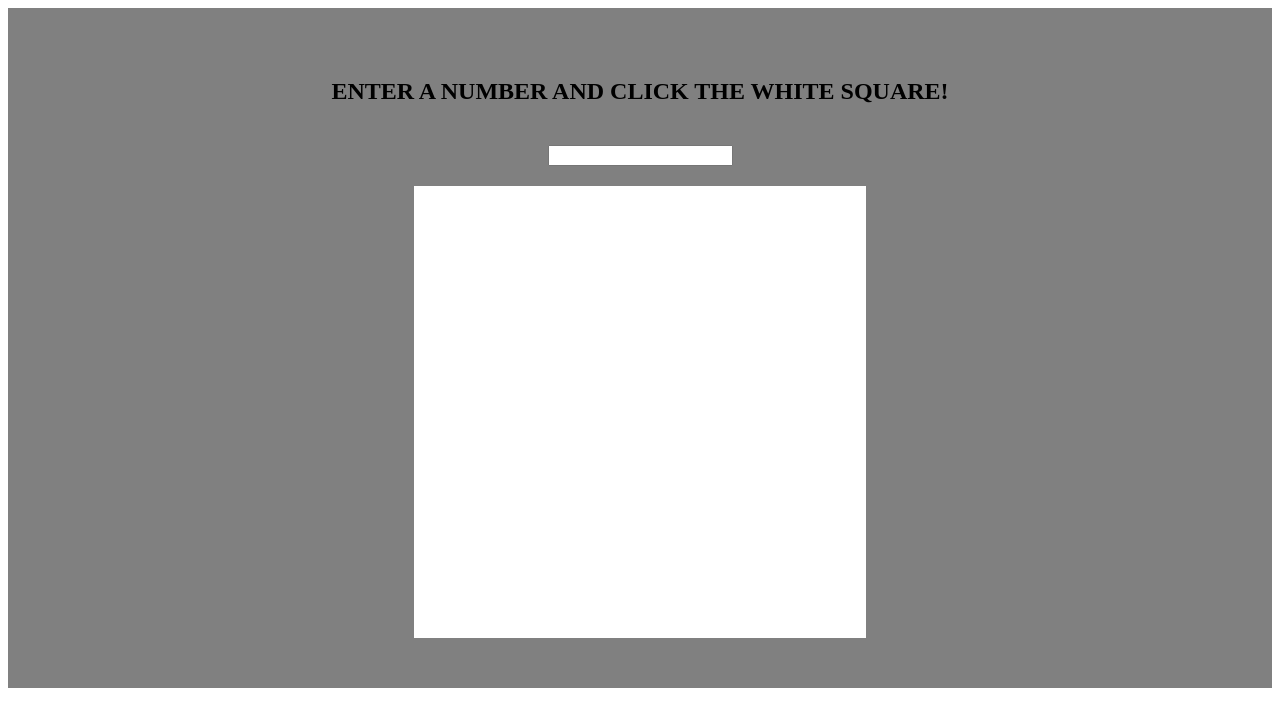
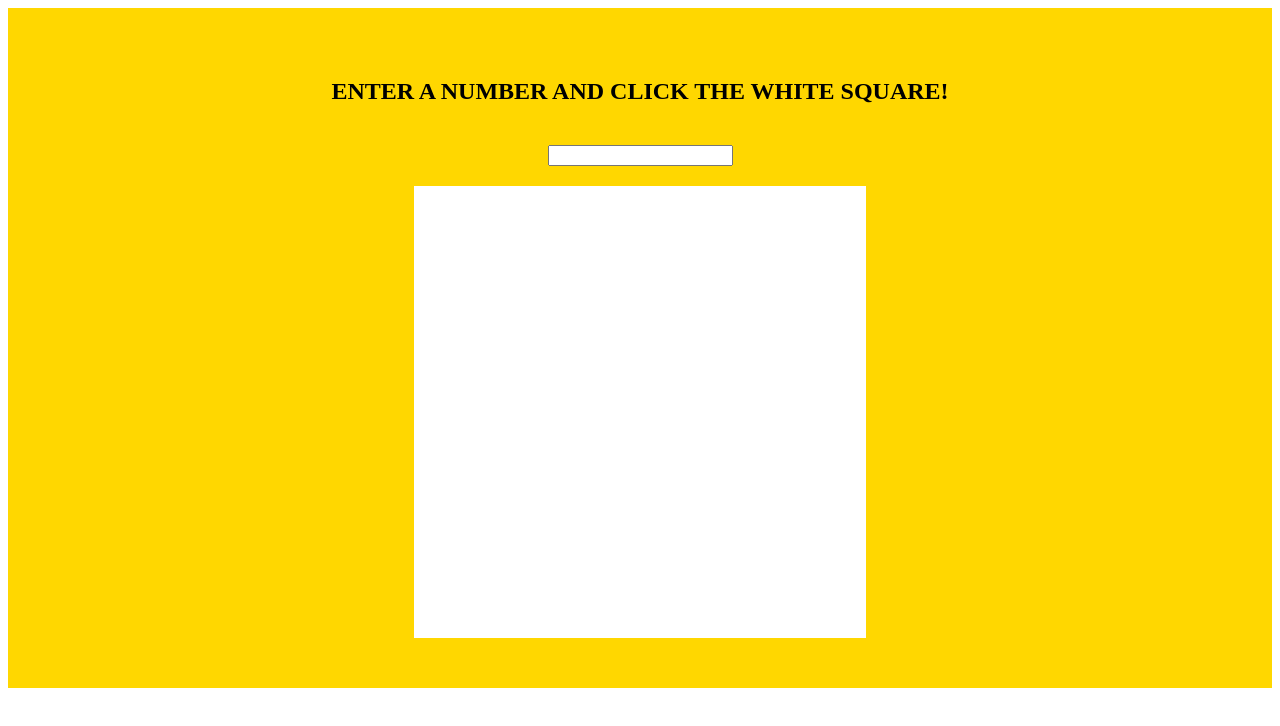
Before and after one commit to augustinevt/ping-pong, a plain HTML site: page index.html in a window 1280 px wide. Drawn offline with nearby package versions, Linux system fonts and the light colour scheme.

```diff
--- a/css/styles.css
+++ b/css/styles.css
@@ -3,7 +3,7 @@
 .container {
   margin: auto;
   text-align: center;
-  background: grey;
+  background: gold;
   padding: 50px;
 }
 
```
